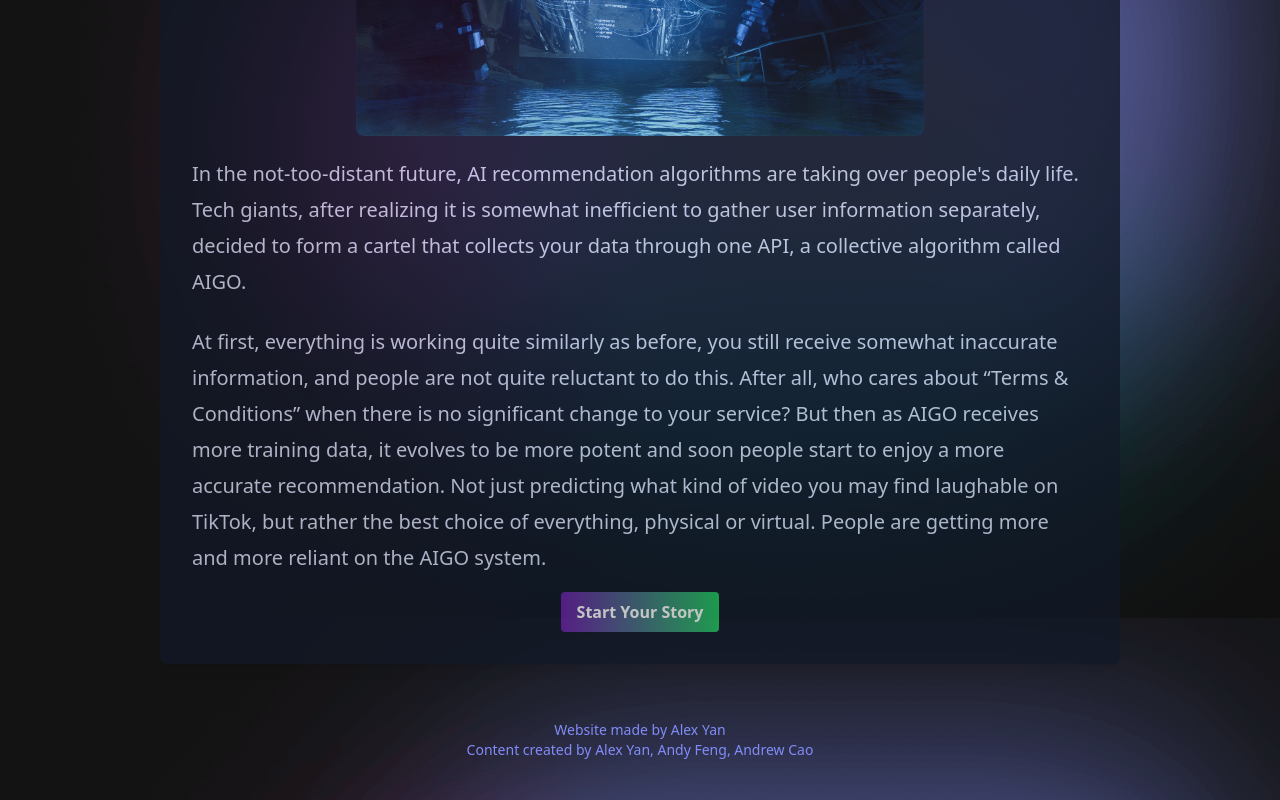
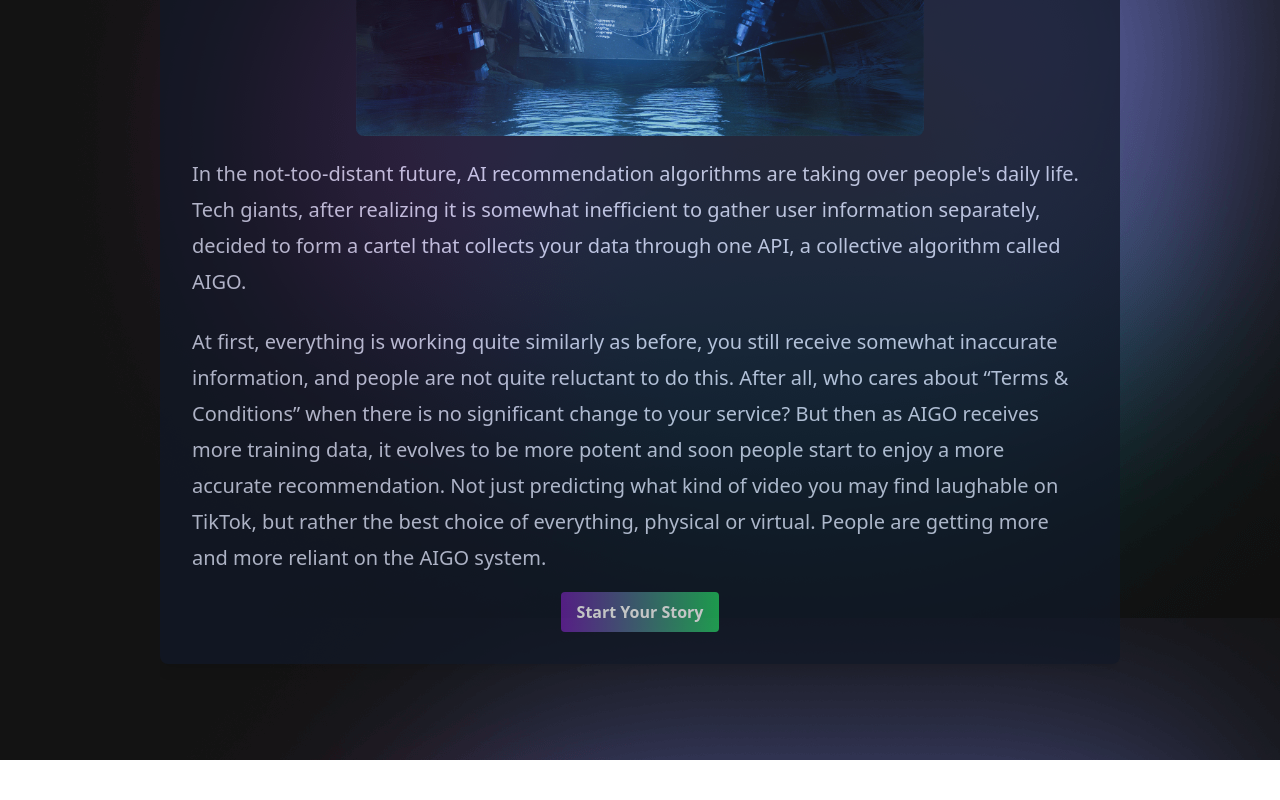
Before and after one commit to Alex-YuYan/AIGO, a React (Create React App) app: page / in a window 1280 px wide. Shown: the part 348-1148 px from the top of the page. After the commit the page ends 1108 px from the top, so only its background shows below. Built offline with nearby package versions, Linux system fonts and the light colour scheme.

Commit message:
fix: remove footer

```diff
--- a/src/App.js
+++ b/src/App.js
@@ -44,9 +44,6 @@ function App() {
 
       {/* Footer */}
       <div className="w-full pt-10 mb-10 text-sm text-center fade-in">
-        <span className="text-indigo-400">Website made by Alex Yan<br>
-        </br>
-        Content created by Alex Yan, Andy Feng, Andrew Cao</span>
       </div>
     </>
   );
```
